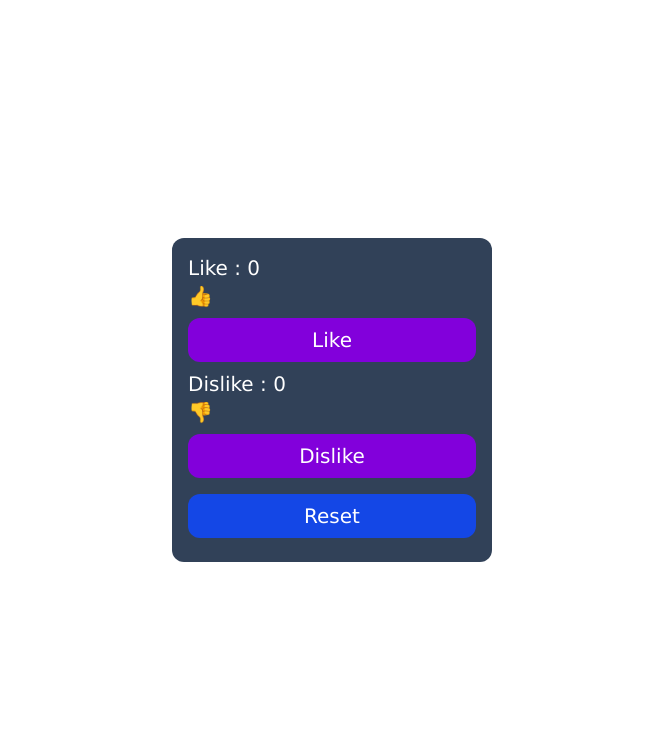
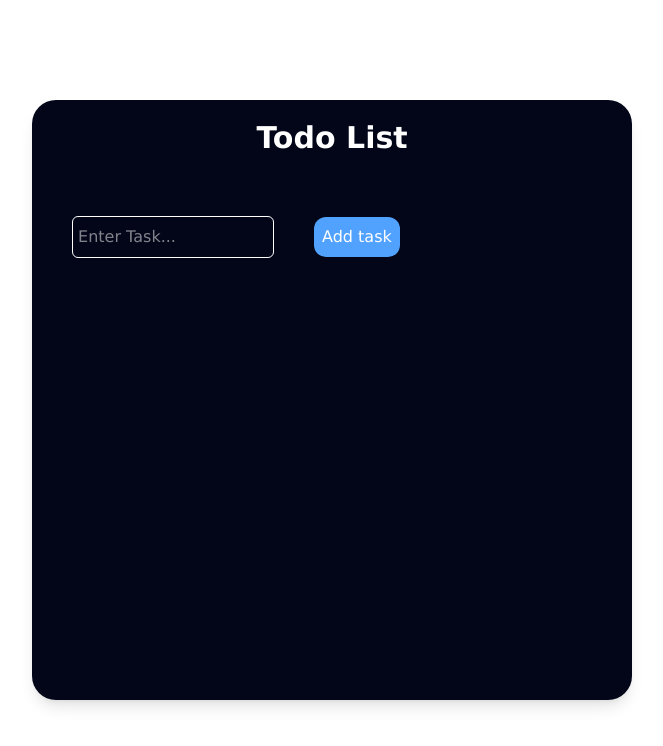
Before and after one commit to stevenklein123/React-Project, a React (Vite) app: page / in a window 1280 px wide. Shown: the top 746 px of the page, without its empty margins (308-971 px from the left). Built offline with nearby package versions, Linux system fonts and the light colour scheme.

Commit message:
Create a Todo List but Add and Delete

```diff
--- a/src/App.jsx
+++ b/src/App.jsx
@@ -1,68 +1,62 @@
 import { useState } from "react";
-
 
 function App() {
 
-  const [like , setLike] = useState(0);
-  const [disLike , setDislike] = useState(0);
+  const [inputTask , setInputTask] = useState("");
+  const [task, setTask] = useState([]);
 
-  const IncrementLike = () => {
-    setLike((prevState) => prevState+1);
+
+  const addTask = () => {
+
+      if(inputTask === "") return;
+      setTask((prev) => [...prev , inputTask]);
+
+      setInputTask("");
   }
 
-    const IncrementDisLike = () => {
-    setDislike((prevState) => prevState+1);
-  }
-
-  const resetFunc = () => {
-    setLike(0);
-    setDislike(0);
+  const deleteTask = (index) => {
+      setTask((prev) => prev.filter((_ , i) => i !== index))
   }
 
 
+  const updateTask = (index) => {
+    setTask((prev) => prev.map((task , i) => (
+      i === index ? <input type="text" placeholder="Enter Update Task"></input> : task
+    ))) }
+
   return (
     <>
-<div className="min-h-screen flex justify-center items-center">
 
-  <div className="
-    text-sm md:text-lg lg:text-xl
-    bg-slate-700 text-white
-    w-full max-w-xs
-    p-4
-    flex flex-col
-    rounded-xl
-  ">
+      <div className="min-h-screen bg-white-700 text-white flex flex-col justify-center items-center">
 
-    <p>Like : {like}</p>
-    <p>👍</p>
+        <div className="bg-slate-950 w-150 h-150 rounded-3xl shadow-lg border-black">
 
-    <button
-      className="bg-purple-700 rounded-xl py-2 my-2 cursor-pointer"
-      onClick={IncrementLike}
-    >
-      Like
-    </button>
+          <h1 className="font-sans font-bold flex flex-col justify-center items-center py-5 text-3xl">Todo List</h1>
 
-    <p>Dislike : {disLike}</p>
-    <p>👎</p>
+          <input type="text" placeholder=" Enter Task..." className="border py-2 mx-10 my-10 rounded-md" value={inputTask} onChange={(e) => setInputTask(e.target.value)} />
 
-    <button
-      className="bg-purple-700 rounded-xl py-2 my-2 cursor-pointer"
-      onClick={IncrementDisLike}
-    >
-      Dislike
-    </button>
+          <button className="bg-blue-400 rounded-xl p-2 cursor-pointer" onClick={addTask}>Add task</button>
 
-    <button
-      className="bg-blue-700 rounded-xl py-2 my-2 cursor-pointer"
-      onClick={resetFunc}
-    >
-      Reset
-    </button>
+          {task.map((item, index) => (
+            <div key={index} className="flex justify-between items-center mx-10 my-2">
 
-  </div>
+              {/* Task text on the left */}
+              <span className="font-bold">
+                {index + 1} : {item}
+              </span>
 
-</div>
+              <div className="flex gap-2">
+                <button className="bg-red-400 rounded-xl p-2 cursor-pointer" onClick={()=> deleteTask(index)}>Delete</button>
+              </div>
+
+            </div>
+          ))}
+
+
+
+        </div>
+
+      </div>
 
     </>
   );
```
